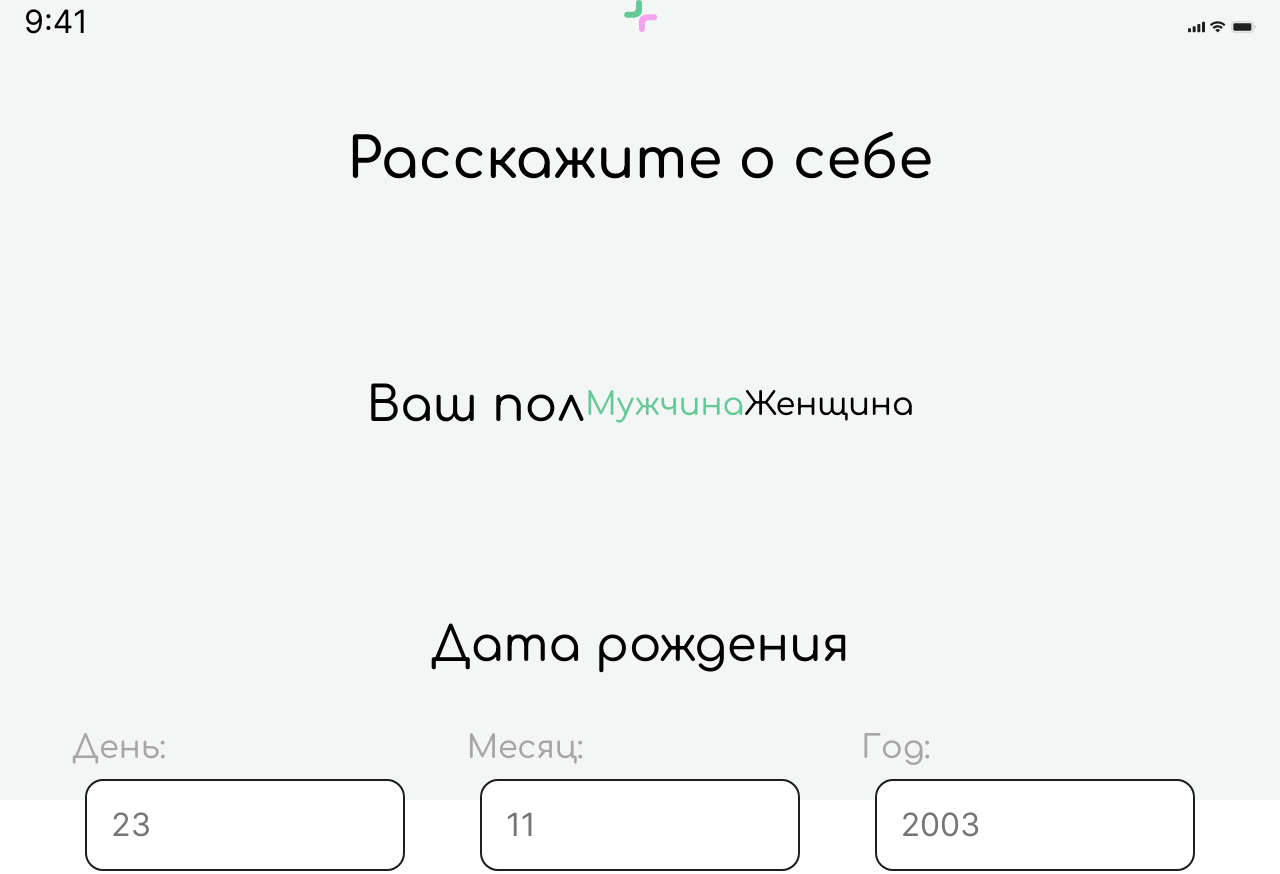
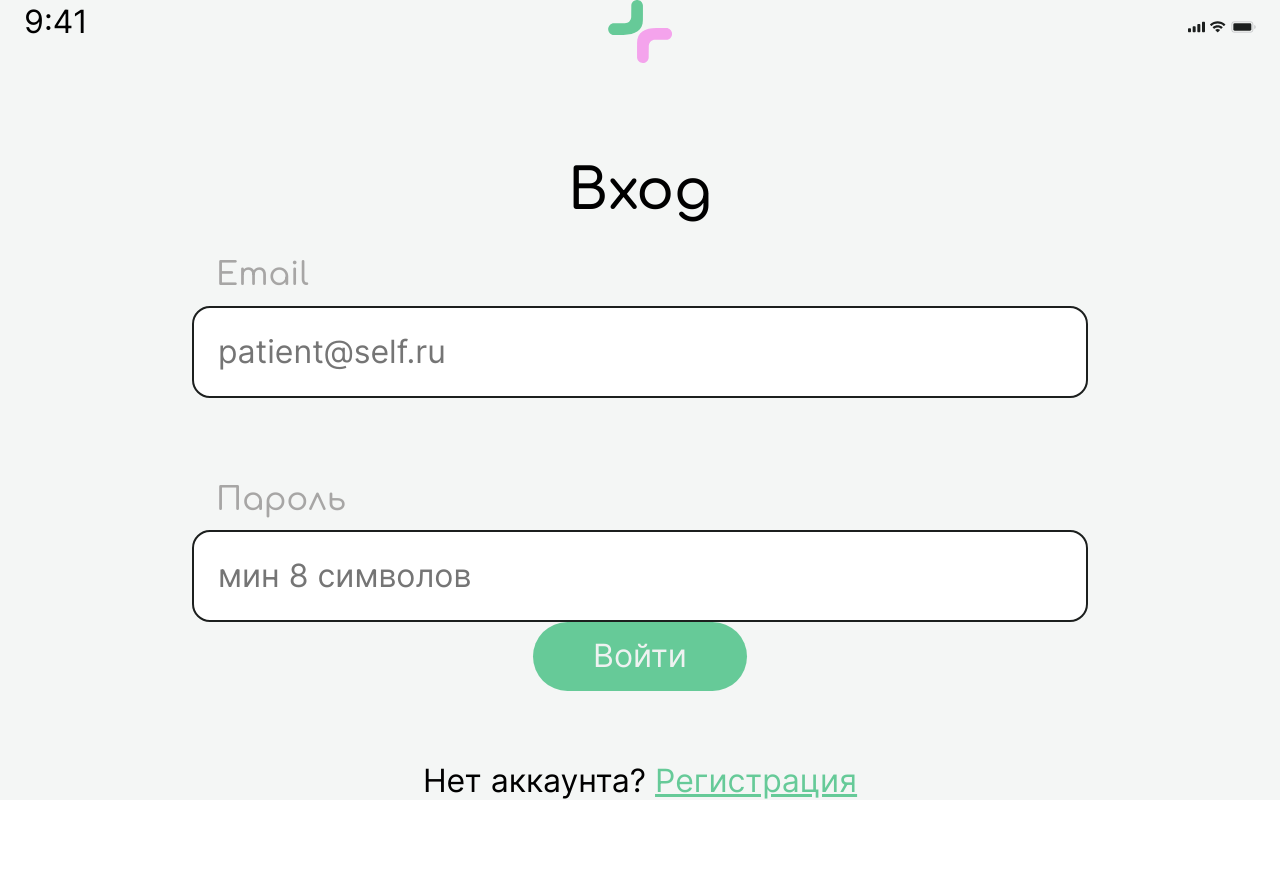
Before and after one commit to europress/portfolio-clinic, a website: page src/html/acquaintance.html in a window 1280 px wide. Shown: the top 874 px of the page. After the commit the page ends 800 px from the top, so only its background shows below. Drawn offline with nearby package versions, Linux system fonts and the light colour scheme; files that its build step writes are made by us from their sources; files whose address does not match are found by name.

Commit message:
ac sigin

```diff
--- a/gulp/version.json
+++ b/gulp/version.json
@@ -1,3 +1,3 @@
 {
-    "main": "20230920032145"
+    "main": "20230920085747"
 }
--- a/src/css/_acquaintance.sass
+++ b/src/css/_acquaintance.sass
@@ -12,11 +12,20 @@
 	& h2
 		line-height: 3rem
 
-	& a
+	& a.button
 		@include button-main()
+
+	a.signup
+		color: $--th-light-button-bg
+		text-decoration: underline $--th-light-button-bg
+
+		&:hover
+			color: $--th-light-link-hover
+			text-decoration: underline $--th-light-link-hover
 
 	& section
 		@include box-flex-start(column, auto, 100%)
+		gap: $--dim-default-gap
 
 	& input[type="radio"]
 		display: none
@@ -125,8 +134,21 @@
 
 		& input[type="text"]
 			width: calc(100vw / 4)
+			border-radius: calc($--dim-default-radius / 2)
+
+.select_auth
+	@include box-flex-evenly(column, auto, 70vw)
+		gap: $--dim-default-gap
+
+	&__item
+		@include box-flex-center(column, auto, 100%)
+		align-items: flex-start
+
+		& > h3
+			color: $--th-light-main-noactive
+			align-self: flex-start
 			padding: 0.375rem 0.75rem
-			line-height: 2rem
-			color: $--th-light-main
-			border: 0.0625rem solid $--th-light-main
+
+		& input[type="text"]
+			width: calc(70vw)
 			border-radius: calc($--dim-default-radius / 2)
--- a/src/css/settings/_colors.sass
+++ b/src/css/settings/_colors.sass
@@ -13,7 +13,7 @@ $--clr-pink:        #F4A3EC
 $--clr-blue:        #6295E2
 $--clr-red:         #FF6C52
 
-$--clr-yellow:      #66CA98
+$--clr-yellow:      #FFF7DC
 $--clr-light-pink:  #F4A3EC
 $--clr-light-blue:  #6295E2
 $--clr-light-red:	#FF6C52
@@ -27,7 +27,7 @@ $--th-light-main:         	$--clr-grey-1
 $--th-light-main-noactive:	$--clr-grey-2
 $--th-light-main-reverse: 	$--clr-grey-4
 $--th-light-button-bg:		$--clr-green
-$--th-light-link-hover:   	$--clr-green
-$--th-light-link-active:  	$--clr-green
+$--th-light-link-hover:   	$--clr-pink
+$--th-light-link-active:  	$--clr-pink
 $--th-light-shadow:       	0px 5px 10px 2px $--clr-shadow
 $--th-light-background:   	$--clr-grey-5
--- a/src/css/settings/_default.sass
+++ b/src/css/settings/_default.sass
@@ -35,3 +35,11 @@ a:hover
 
 a:active
 	color: $--th-light-link-active
+
+input[type="text"]
+	width: 30ch
+	padding: 0.375rem 0.75rem
+	line-height: 2rem
+	color: $--th-light-main
+	border: 0.0625rem solid $--th-light-main
+	border-radius: calc($--dim-default-radius / 2)
--- a/src/html/acquaintance.html
+++ b/src/html/acquaintance.html
@@ -10,7 +10,7 @@
     <div class="wrapper">
         @@include('partials/header.html',{})
 
-        @@include('partials/acquaintance_about.html',{})
+        @@include('partials/acquaintance_signin.html',{})
 
         @@include('partials/footer.html',{})
     </div>
--- /dev/null
+++ b/src/html/partials/acquaintance_signin.html
@@ -0,0 +1,29 @@
+<div class="acquaintance_auth acquaintance">
+    <div class="acquaintance__logo logo">
+        <img src="../assets/img/logo_medicine_2.svg" alt="logo" />
+    </div>
+
+    <h1>Вход</h1>
+
+    <section>
+        <div class="select_auth">
+            <label class="select_auth__item">
+                <h3>Email</h3>
+                <input name="email" type="text" placeholder="patient@self.ru" />
+            </label>
+            <label class="select_auth__item">
+                <h3>Пароль</h3>
+                <input
+                    name="password"
+                    type="text"
+                    placeholder="мин 8 символов"
+                />
+            </label>
+        </div>
+    </section>
+
+    <section>
+        <a class="button" href="../acquaintance.html">Войти</a>
+        <span>Нет аккаунта? <a class="signup" href="../acquaintance.html">Регистрация</a></span>
+    </section>
+</div>
```
